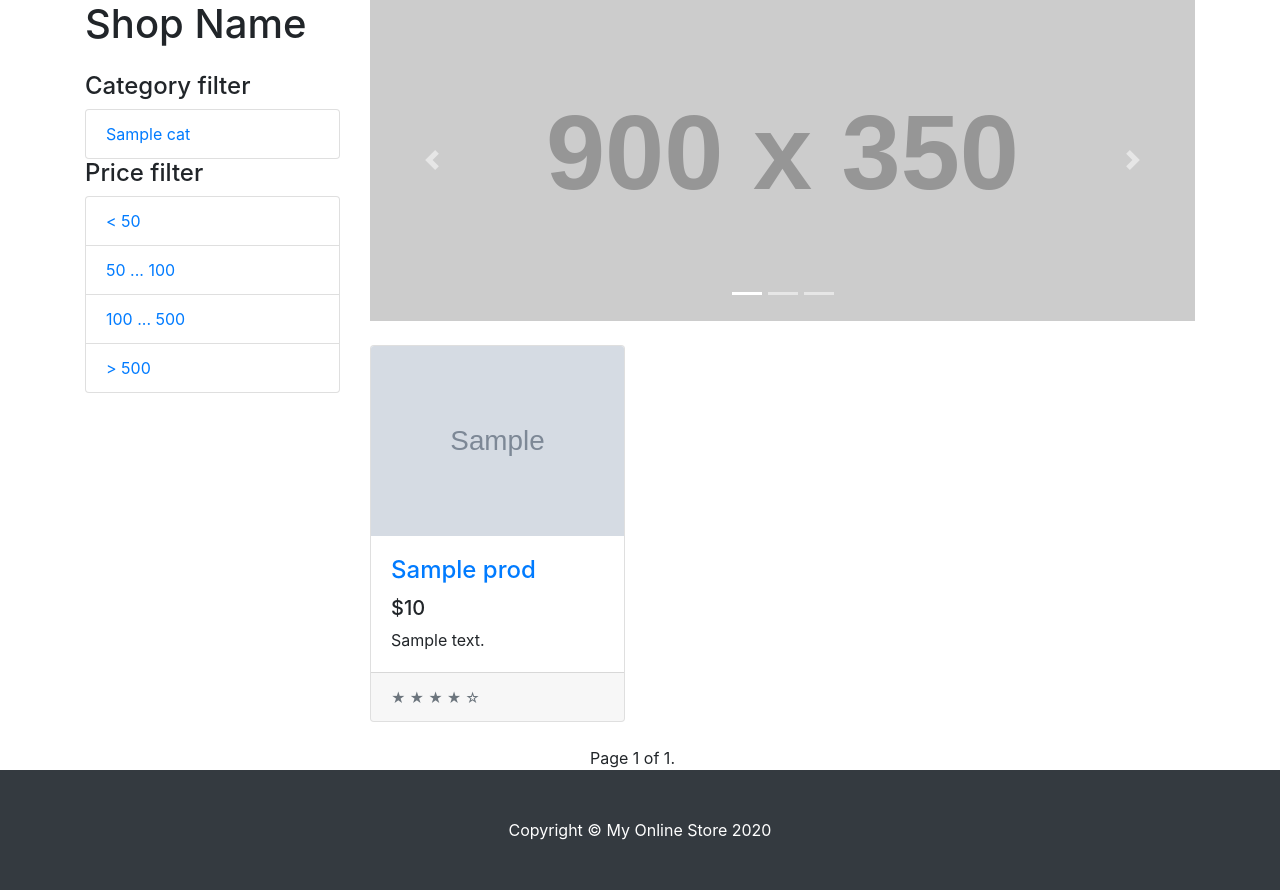
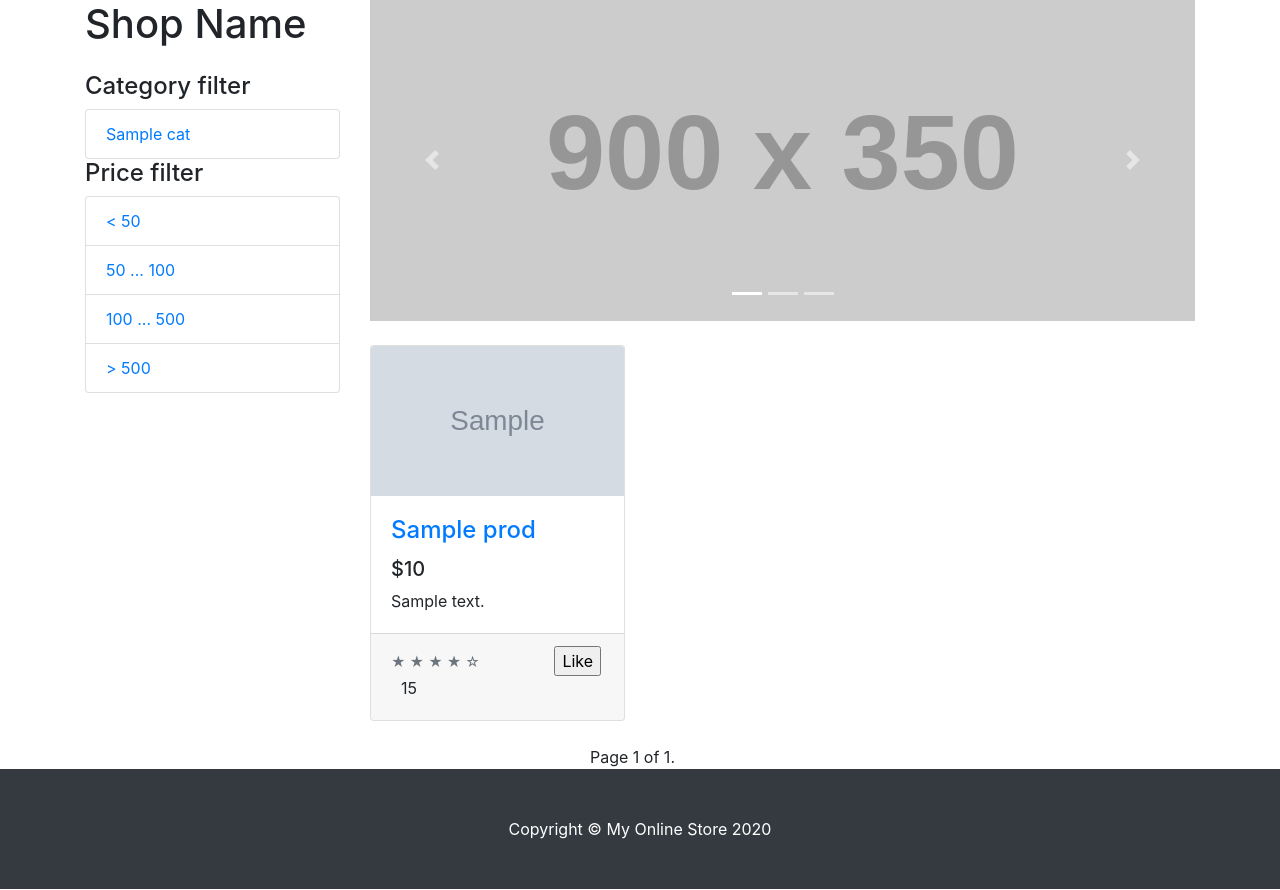
Before and after one commit to Shehab-Magdy/Django-MyOnlineStore, a Django app: template center/templates/home/index.html in a window 1280 px wide. Shown: the part 80-970 px from the top of the page. Run offline with Django 3.2, Linux system fonts and the light colour scheme; the template is opened without the code that fills it: most values are stand-ins (such as "Sample title", 1, 10 or a date in 2020); grey boxes marked "Sample" are stand-in pictures; grey boxes labelled with a size stand in for pictures from a placeholder-image service; some libraries are stand-ins or nearby versions.

Commit message:
like button

```diff
--- a/center/models/__init__.py
+++ b/center/models/__init__.py
@@ -1,2 +1,3 @@
 from .category import Category
 from .product import Product
+from .like import Like
--- /dev/null
+++ b/center/static/scripts/script.js
@@ -0,0 +1 @@
+consol.log('Hello')
--- a/center/templates/Product/product.html
+++ b/center/templates/Product/product.html
@@ -61,7 +61,6 @@
     </ul>
   </nav>
   <!-- /.navbar -->
-
   <!-- Main Sidebar Container -->
   <aside class="main-sidebar sidebar-dark-primary elevation-4">
     <!-- Brand Logo -->
@@ -124,7 +123,6 @@
     </div>
     <!-- /.sidebar -->
   </aside>
-
   <!-- Content Wrapper. Contains page content -->
   <div class="content-wrapper">
     <!-- Content Header (Page header) -->
@@ -143,7 +141,6 @@
         </div>
       </div><!-- /.container-fluid -->
     </section>
-
     <!-- Main content -->
     <section class="content">
 
@@ -200,7 +197,6 @@
           </div>
         </div>
       <!-- /.card -->
-
     </section>
     <!-- /.content -->
   </div>
--- a/center/templates/category/category.html
+++ b/center/templates/category/category.html
@@ -206,7 +206,6 @@
       <b>Version</b> 3.0.2-test
     </div>
   </footer>
-
 </div>
 <!-- ./wrapper -->
 
--- a/center/templates/home/index.html
+++ b/center/templates/home/index.html
@@ -98,7 +98,7 @@
             {% for prod in prods %}
               <div class="col-lg-4 col-md-6 mb-4">
                 <div class="card h-100">
-                  <a href="#"><img class="card-img-top" src="{{ prod.photo.url }}" alt=""></a>
+                  <a href="#"><img style="height: 150px;" class="card-img-top" src="{{ prod.photo.url }}" alt=""></a>
                   <div class="card-body">
                     <h4 class="card-title">
                     <a href="#">{{ prod }}</a>
@@ -108,6 +108,8 @@
                   </div>
                   <div class="card-footer">
                     <small class="text-muted">&#9733; &#9733; &#9733; &#9733; &#9734;</small>
+                    <input style="margin-left: 70px;" type="submit" value="Like" name="">
+                    <label style="margin-left: 10px;">{{ prod.numLikes }}5</label>
                   </div>
                 </div>
               </div>
@@ -144,6 +146,7 @@
     </footer>
     <!-- Bootstrap core JavaScript -->
     <script src="{% static 'center/jquery/jquery.min.js' %"></script>
+    <script src="{% static 'scripts/script.js' %"></script>
     <script src="{% static 'center/bootstrap/js/bootstrap.bundle.min.js' %"></script>
   </body>
 </html>
```
Also changed, not shown: center/models/like.py (added, +7 -0 lines), center/migrations/0004_like.py (added), center/templates/layouts/base.html (added).
